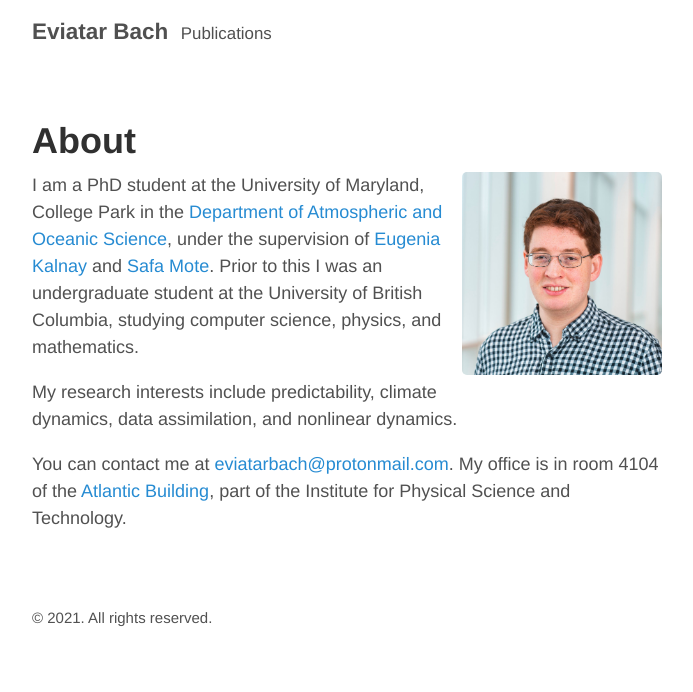
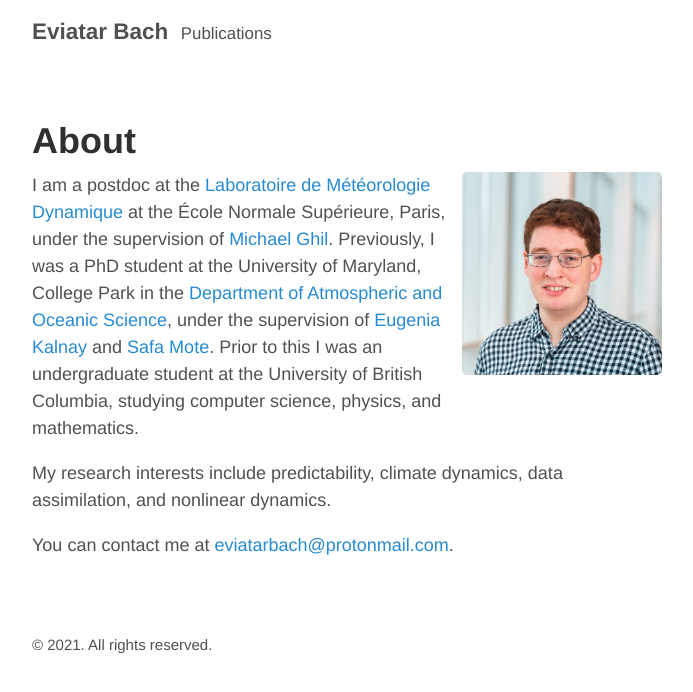
Before and after one commit to eviatarbach/website_old, a Jekyll site: the page built from index.md, in a window 1280 px wide. Shown: the top 692 px of the page, without its empty margins (293-986 px from the left). Built offline with Jekyll 4.4.1, drawn with Linux system fonts in a browser that asks for light colours.

Commit message:
Update index.md

```diff
--- a/index.md
+++ b/index.md
@@ -3,8 +3,8 @@ layout: page
 title: About
 ---
 ![Eviatar Bach](/assets/headshot.JPG){:width="200px" .align-right}
-I am a PhD student at the University of Maryland, College Park in the <a href="https://www.atmos.umd.edu/">Department of Atmospheric and Oceanic Science</a>, under the supervision of <a href="http://www.atmos.umd.edu/~ekalnay/">Eugenia Kalnay</a> and <a href="https://orcid.org/0000-0001-5905-3842">Safa Mote</a>. Prior to this I was an undergraduate student at the University of British Columbia, studying computer science, physics, and mathematics.
+I am a postdoc at the <a href="https://www.lmd.jussieu.fr/">Laboratoire de Météorologie Dynamique</a> at the École Normale Supérieure, Paris, under the supervision of <a href="https://dept.atmos.ucla.edu/tcd/people/michael-ghil">Michael Ghil</a>. Previously, I was a PhD student at the University of Maryland, College Park in the <a href="https://www.atmos.umd.edu/">Department of Atmospheric and Oceanic Science</a>, under the supervision of <a href="http://www.atmos.umd.edu/~ekalnay/">Eugenia Kalnay</a> and <a href="https://orcid.org/0000-0001-5905-3842">Safa Mote</a>. Prior to this I was an undergraduate student at the University of British Columbia, studying computer science, physics, and mathematics.
 
 My research interests include predictability, climate dynamics, data assimilation, and nonlinear dynamics.
 
-You can contact me at [eviatarbach@protonmail.com](mailto:eviatarbach@protonmail.com). My office is in room 4104 of the <a href="https://www.google.com/maps/place/Atlantic+Building/@38.9910024,-76.9447471,17z/data=!3m1!4b1!4m5!3m4!1s0x89b7c6988b6256cf:0x3c2cb8d40a8d59c8!8m2!3d38.9909983!4d-76.9425531">Atlantic Building</a>, part of the Institute for Physical Science and Technology.
+You can contact me at [eviatarbach@protonmail.com](mailto:eviatarbach@protonmail.com).
```
